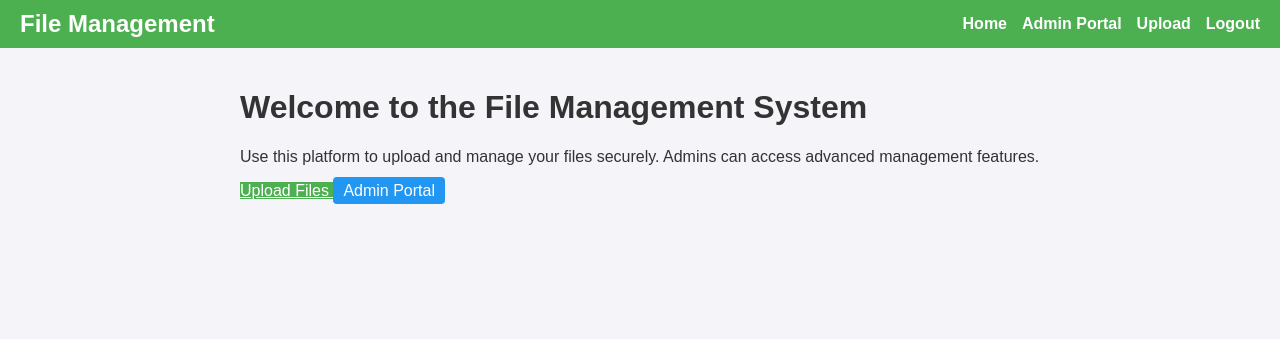
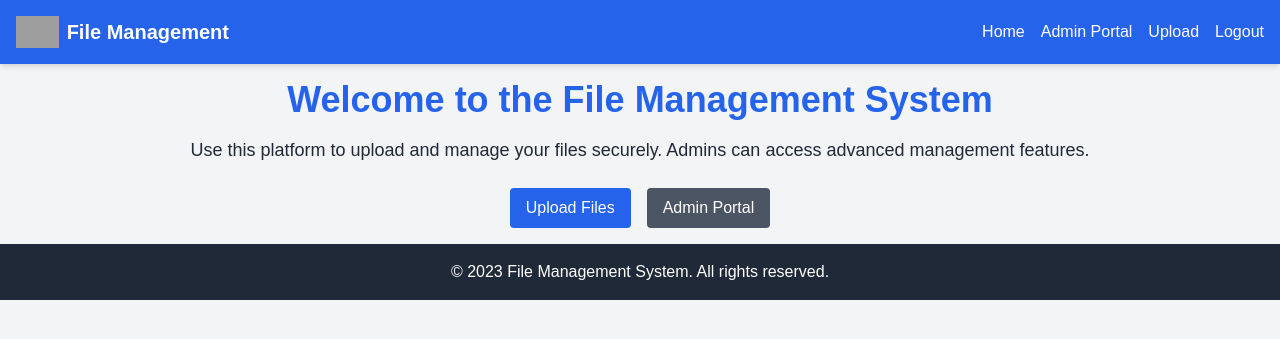
Before and after one commit to ExeqZ/Simple-Artifact-Collection, a Flask app: page / in a window 1280 px wide. Shown: the top 339 px of the page. Run offline with Flask 3, Linux system fonts and the light colour scheme; grey boxes are pictures that could not be loaded.

Commit message:
update UI

```diff
--- a/static/css/styles.css
+++ b/static/css/styles.css
@@ -8,7 +8,7 @@
 }
 
 body {
-    font-family: var(--font-family);
+    font-family: 'Arial', sans-serif;
     background-color: var(--background-color);
     color: var(--text-color);
     margin: 0;
@@ -30,7 +30,7 @@ body {
 }
 
 .menu {
-    display: flex;
+    display: none;
     list-style: none;
     gap: 15px;
 }
@@ -66,7 +66,7 @@ body {
 }
 
 .menu.active {
-    display: flex;
+    display: block;
     flex-direction: column;
 }
 
@@ -158,7 +158,7 @@ button {
     }
 
     .menu.active {
-        display: flex;
+        display: block;
     }
 
     .menu-toggle {
--- a/templates/base.html
+++ b/templates/base.html
@@ -4,28 +4,40 @@
   <meta charset="UTF-8">
   <meta name="viewport" content="width=device-width, initial-scale=1">
   <title>{% block title %}File Management System{% endblock %}</title>
+  <link href="https://cdn.jsdelivr.net/npm/tailwindcss@2.2.19/dist/tailwind.min.css" rel="stylesheet">
+  <link href="https://cdnjs.cloudflare.com/ajax/libs/font-awesome/6.0.0-beta3/css/all.min.css" rel="stylesheet">
   <link rel="stylesheet" href="{{ url_for('static', filename='css/styles.css') }}">
   <script src="{{ url_for('static', filename='js/base.js') }}"></script>
 </head>
-<body>
-  <header class="header">
-    <div class="logo">File Management</div>
-    <div class="menu-toggle" onclick="toggleMenu()">
-      <span></span>
-      <span></span>
-      <span></span>
+<body class="bg-gray-100 text-gray-800">
+  <header class="bg-blue-600 text-white shadow-md">
+    <div class="container mx-auto flex justify-between items-center p-4">
+      <div class="flex items-center space-x-2">
+        <img src="{{ url_for('static', filename='images/logo.png') }}" alt="Logo" class="h-8">
+        <span class="text-xl font-bold">File Management</span>
+      </div>
+      <nav class="hidden md:flex space-x-4">
+        <a href="{{ url_for('index') }}" class="hover:underline">Home</a>
+        <a href="{{ url_for('admin.admin_portal') }}" class="hover:underline">Admin Portal</a>
+        <a href="{{ url_for('upload_page') }}" class="hover:underline">Upload</a>
+        <a href="{{ url_for('auth.logout') }}" class="hover:underline">Logout</a>
+      </nav>
+      <button class="md:hidden text-white" onclick="toggleMenu()">
+        <i class="fas fa-bars"></i>
+      </button>
     </div>
-    <nav class="menu">
-      <ul>
-        <li><a href="{{ url_for('index') }}">Home</a></li>
-        <li><a href="{{ url_for('admin.admin_portal') }}">Admin Portal</a></li>
-        <li><a href="{{ url_for('upload_page') }}">Upload</a></li>
-        <li><a href="{{ url_for('auth.logout') }}">Logout</a></li>
-      </ul>
+    <nav class="menu hidden bg-blue-700 md:hidden">
+      <a href="{{ url_for('index') }}" class="block px-4 py-2 hover:bg-blue-800">Home</a>
+      <a href="{{ url_for('admin.admin_portal') }}" class="block px-4 py-2 hover:bg-blue-800">Admin Portal</a>
+      <a href="{{ url_for('upload_page') }}" class="block px-4 py-2 hover:bg-blue-800">Upload</a>
+      <a href="{{ url_for('auth.logout') }}" class="block px-4 py-2 hover:bg-blue-800">Logout</a>
     </nav>
   </header>
-  <main class="content">
+  <main class="container mx-auto p-4">
     {% block content %}{% endblock %}
   </main>
+  <footer class="bg-gray-800 text-white text-center py-4">
+    <p>&copy; 2023 File Management System. All rights reserved.</p>
+  </footer>
 </body>
 </html>
--- a/templates/index.html
+++ b/templates/index.html
@@ -3,18 +3,12 @@
 {% block title %}Home{% endblock %}
 
 {% block content %}
-<div class="home-container">
-  <h1 class="text-3xl font-bold text-center text-blue-600 mb-4">Welcome to the File Management System</h1>
-  <p class="text-lg text-center mb-6">
-    Use this platform to upload and manage your files securely. Admins can access advanced management features.
-  </p>
+<div class="text-center">
+  <h1 class="text-4xl font-bold text-blue-600 mb-4">Welcome to the File Management System</h1>
+  <p class="text-lg mb-6">Use this platform to upload and manage your files securely. Admins can access advanced management features.</p>
   <div class="flex justify-center space-x-4">
-    <a href="{{ url_for('upload_page') }}" class="btn-primary">
-      Upload Files
-    </a>
-    <a href="{{ url_for('admin.admin_portal') }}" class="btn-secondary">
-      Admin Portal
-    </a>
+    <a href="{{ url_for('upload_page') }}" class="bg-blue-600 text-white px-4 py-2 rounded hover:bg-blue-700">Upload Files</a>
+    <a href="{{ url_for('admin.admin_portal') }}" class="bg-gray-600 text-white px-4 py-2 rounded hover:bg-gray-700">Admin Portal</a>
   </div>
 </div>
 {% endblock %}
```
Also changed, not shown: templates/upload.html (+7 -5 lines).
